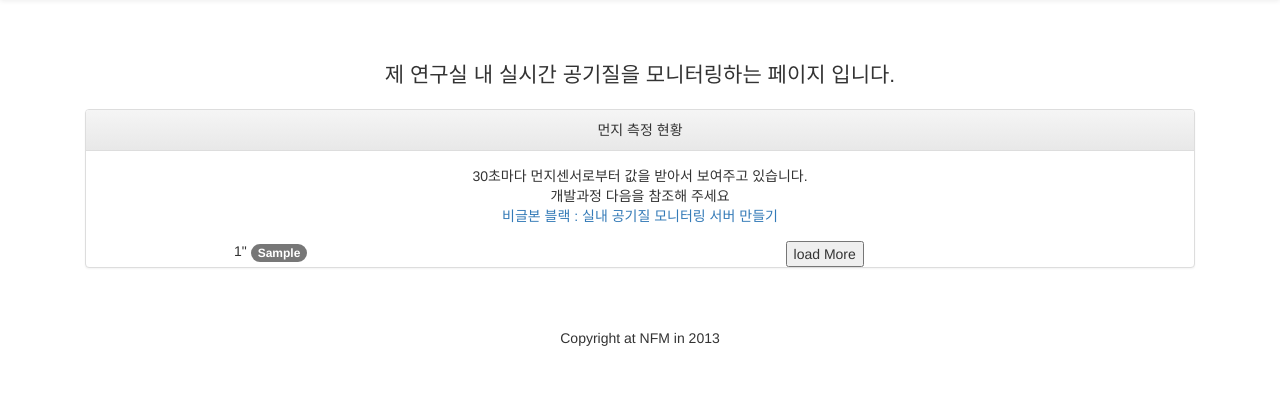
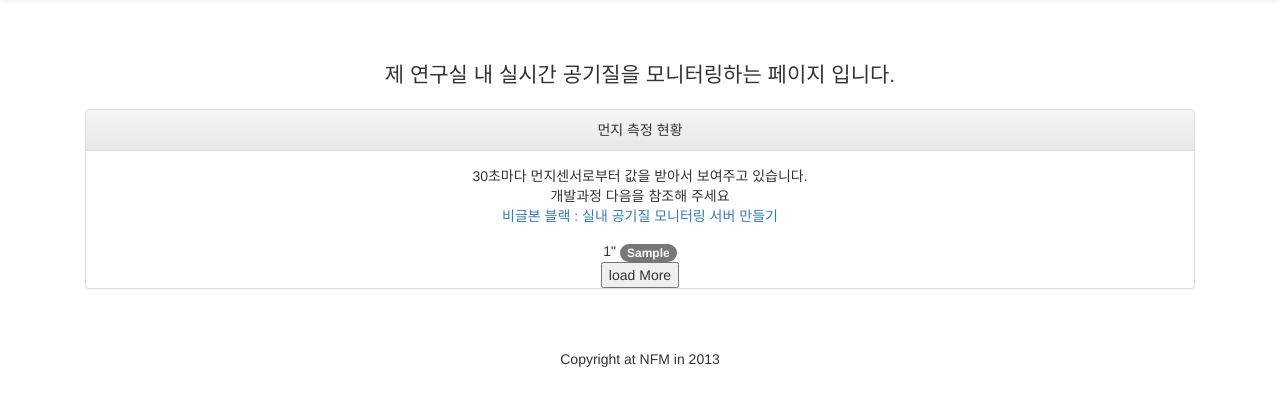
Before and after one commit to jwj0831/dust-portal, a PHP site: page / in a window 1280 px wide. Shown: the part 51-457 px from the top of the page. Run offline with PHP 8.4, Linux system fonts and the light colour scheme; tables that the repository leaves empty or names only in its code hold one stand-in row (values such as "Sample post"); some libraries are stand-ins or nearby versions.

Commit message:
fetch update

```diff
--- a/fetch_pages.php
+++ b/fetch_pages.php
@@ -17,9 +17,7 @@ $position = ($page_number * $item_per_page);
 $results = mysqli_query($conn, "SELECT id, val FROM dustVal ORDER BY id DESC LIMIT $position, $item_per_page");
 
 //output results from database
-echo '<div class="col-md-4 page_result">';
 while ($row = mysqli_fetch_array($results)) {
-	echo '<span class="default-label-info"> '. $row["id"] . '"</span> <span class="badge">' . $row["val"] . '</span>';
+	echo '<div class="col-lg"><span class="default-label-info"> '. $row["id"] . '"</span> <span class="badge">' . $row["val"] . '</span></div>';
 }
-echo '</div>';
 ?>
--- a/index.php
+++ b/index.php
@@ -13,7 +13,7 @@ $total_pages = ceil($get_total_rows[0] / $item_per_page);
 	<head>
 		<meta charset="utf-8">
 		<meta http-equiv="X-UA-Compatible" content="IE=edge">
-		<meta http-equiv='refresh' content='30;url=http://117.16.146.55/dust-portal'
+		<!--<meta http-equiv='refresh' content='30;url=http://117.16.146.55/dust-portal'> -->
 		<meta name="viewport" content="width=device-width, initial-scale=1.0">
 		<meta name="description" content="">
 		<meta name="author" content="">
```
